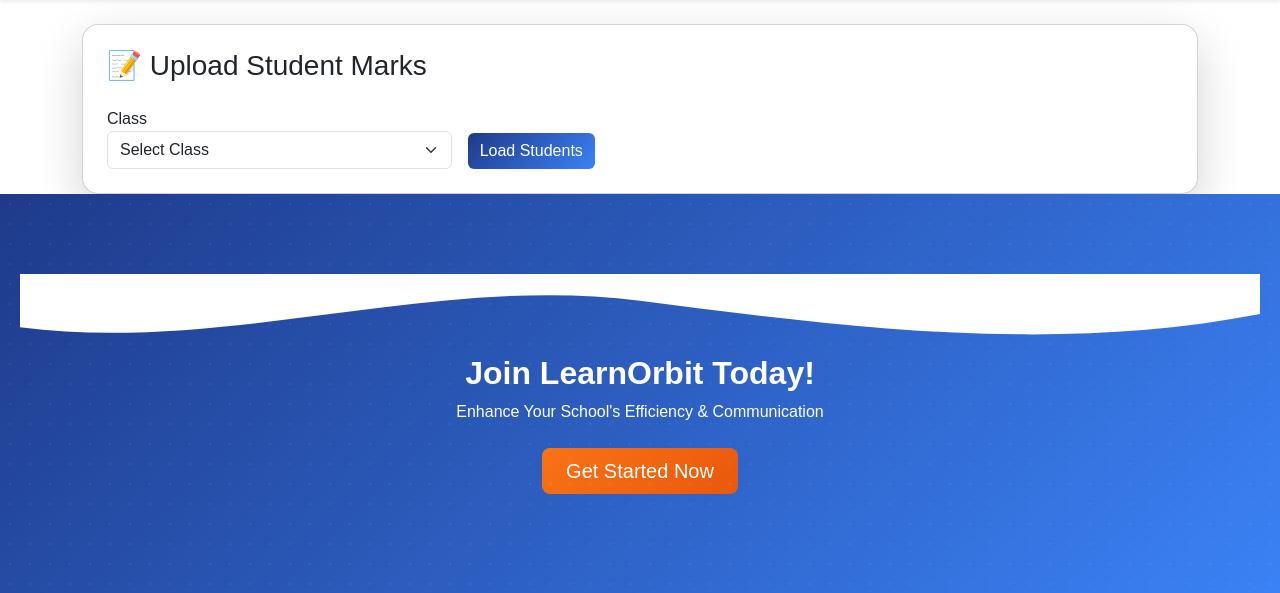
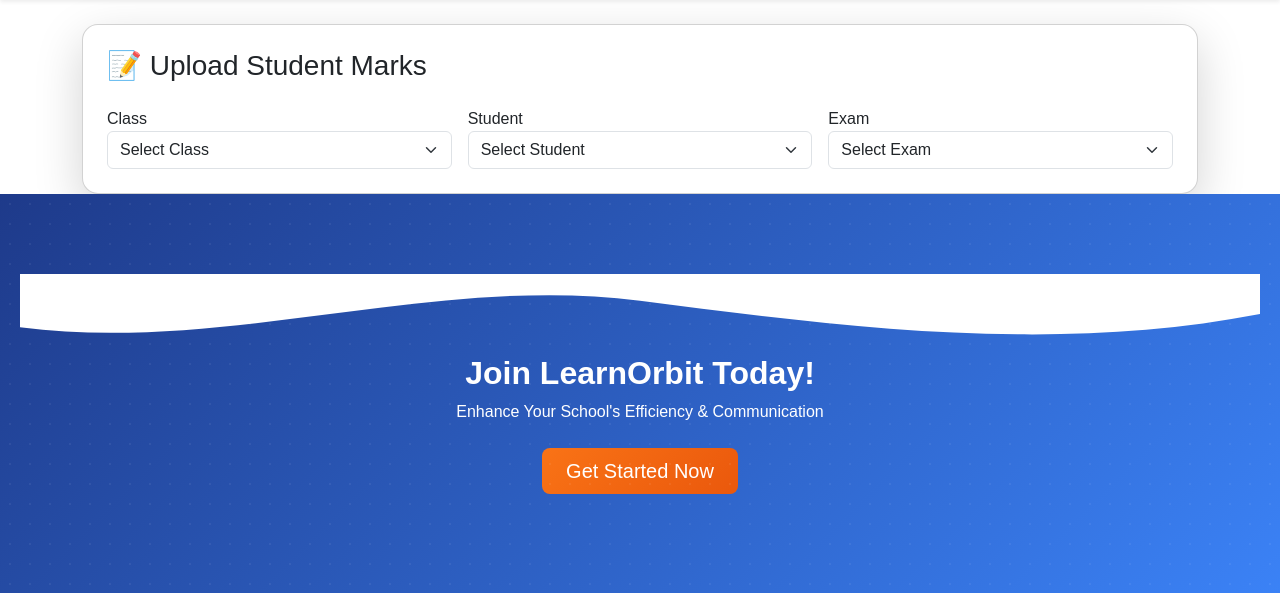
Before and after one commit to abhi1kr2/sms, a Flask app: page /teacher_add_marks in a window 1280 px wide. Shown: the part 91-684 px from the top of the page. Run offline with Flask 3, Linux system fonts and the light colour scheme; the visitor is signed in with stand-in values (Sample User, id 1); data that the repository does not hold is empty; some libraries are stand-ins or nearby versions.

Commit message:
updated auto load marks , so teacher will insert new marks only so code replaced with update

```diff
--- a/app.py
+++ b/app.py
@@ -549,7 +549,13 @@ def teacher_profile():
 
     return render_template("teacher_profile.html", teacher=teacher)
 
+
+
+
+
+
 #Start Insert new marks only for student by teachers
+
 
 @app.route("/teacher_add_marks", methods=["GET", "POST"])
 def teacher_add_marks():
@@ -563,7 +569,7 @@ def teacher_add_marks():
     message = None
     msg_type = None
 
-    # ---------------- FETCH DROPDOWNS ----------------
+    # ---------------- DROPDOWNS ----------------
 
     cursor.execute("SELECT * FROM classes")
     classes = cursor.fetchall()
@@ -573,8 +579,15 @@ def teacher_add_marks():
 
     students = []
     subjects = []
+    existing_marks = {}
+
+    # ---------------- GET VALUES ----------------
 
     selected_class = request.args.get("class_id")
+    selected_student = request.args.get("std_id")
+    selected_exam = request.args.get("exam_id")
+
+    # ---------------- LOAD STUDENTS & SUBJECTS ----------------
 
     if selected_class:
 
@@ -592,6 +605,26 @@ def teacher_add_marks():
 
         subjects = cursor.fetchall()
 
+    # ---------------- LOAD EXISTING MARKS ----------------
+
+    if selected_student and selected_exam:
+
+        cursor.execute("""
+            SELECT subject_id, marks_obtained
+            FROM marks
+            WHERE std_id=%s
+            AND exam_id=%s
+        """, (
+            selected_student,
+            selected_exam
+        ))
+
+        rows = cursor.fetchall()
+
+        # Convert to dictionary
+        for row in rows:
+            existing_marks[row["subject_id"]] = row["marks_obtained"]
+
     # ---------------- INSERT MARKS ----------------
 
     if request.method == "POST":
@@ -606,7 +639,7 @@ def teacher_add_marks():
 
         for subject_id, marks in zip(subject_ids, marks_list):
 
-            # CHECK EXISTING MARKS
+            # CHECK EXISTING
             cursor.execute("""
                 SELECT id FROM marks
                 WHERE std_id=%s
@@ -620,11 +653,12 @@ def teacher_add_marks():
 
             existing = cursor.fetchone()
 
+            # If exists → skip
             if existing:
                 already_exists = True
                 continue
 
-            # VALIDATION
+            # Validation
             if marks.strip() == "":
                 continue
 
@@ -633,7 +667,7 @@ def teacher_add_marks():
             if marks < 0 or marks > 100:
                 continue
 
-            # INSERT ONLY
+            # INSERT
             cursor.execute("""
                 INSERT INTO marks
                 (
@@ -653,7 +687,7 @@ def teacher_add_marks():
         conn.commit()
 
         if already_exists:
-            message = "Some marks already exist. Teacher cannot edit existing marks."
+            message = "Some marks already exist. Teacher cannot edit them."
             msg_type = "warning"
         else:
             message = "Marks uploaded successfully!"
@@ -667,11 +701,13 @@ def teacher_add_marks():
         exams=exams,
         students=students,
         subjects=subjects,
+        existing_marks=existing_marks,
         selected_class=selected_class,
+        selected_student=selected_student,
+        selected_exam=selected_exam,
         message=message,
         msg_type=msg_type
     )
-
 
 
 #End Insert new marks only for student by teachers
--- a/templates/teacher_add_marks.html
+++ b/templates/teacher_add_marks.html
@@ -14,17 +14,20 @@
         </div>
         {% endif %}
 
-        <!-- FILTER FORM -->
+        <!-- ================= GET FORM ================= -->
+
         <form method="GET">
 
             <div class="row g-3">
 
                 <!-- CLASS -->
                 <div class="col-md-4">
+
                     <label>Class</label>
 
                     <select name="class_id"
                             class="form-select"
+                            onchange="this.form.submit()"
                             required>
 
                         <option value="">Select Class</option>
@@ -40,66 +43,81 @@
                         {% endfor %}
 
                     </select>
+
                 </div>
 
-                <div class="col-md-2 d-flex align-items-end">
-                    <button class="btn btn-primary">
-                        Load Students
-                    </button>
+                <!-- STUDENT -->
+                <div class="col-md-4">
+
+                    <label>Student</label>
+
+                    <select name="std_id"
+                            class="form-select"
+                            onchange="this.form.submit()"
+                            required>
+
+                        <option value="">Select Student</option>
+
+                        {% for s in students %}
+                        <option value="{{ s.std_id }}"
+                            {% if selected_student == s.std_id|string %}
+                                selected
+                            {% endif %}
+                        >
+                            {{ s.first_name }} {{ s.last_name }}
+                        </option>
+                        {% endfor %}
+
+                    </select>
+
+                </div>
+
+                <!-- EXAM -->
+                <div class="col-md-4">
+
+                    <label>Exam</label>
+
+                    <select name="exam_id"
+                            class="form-select"
+                            onchange="this.form.submit()"
+                            required>
+
+                        <option value="">Select Exam</option>
+
+                        {% for e in exams %}
+                        <option value="{{ e.id }}"
+                            {% if selected_exam == e.id|string %}
+                                selected
+                            {% endif %}
+                        >
+                            {{ e.name }}
+                        </option>
+                        {% endfor %}
+
+                    </select>
+
                 </div>
 
             </div>
 
         </form>
 
-        {% if students %}
+        <!-- ================= MARKS FORM ================= -->
+
+        {% if subjects %}
 
         <hr>
 
-        <!-- MARKS FORM -->
         <form method="POST">
 
-            <div class="row g-3">
+            <input type="hidden"
+                name="std_id"
+                value="{{ selected_student }}">
 
-                <!-- STUDENT -->
-                <div class="col-md-6">
-                    <label>Student</label>
+            <input type="hidden"
+                name="exam_id"
+                value="{{ selected_exam }}">
 
-                    <select name="std_id"
-                            class="form-select"
-                            required>
-
-                        {% for s in students %}
-                        <option value="{{ s.std_id }}">
-                            {{ s.first_name }} {{ s.last_name }}
-                        </option>
-                        {% endfor %}
-
-                    </select>
-                </div>
-
-                <!-- EXAM -->
-                <div class="col-md-6">
-                    <label>Exam</label>
-
-                    <select name="exam_id"
-                            class="form-select"
-                            required>
-
-                        {% for e in exams %}
-                        <option value="{{ e.id }}">
-                            {{ e.name }}
-                        </option>
-                        {% endfor %}
-
-                    </select>
-                </div>
-
-            </div>
-
-            <hr>
-
-            <!-- SUBJECT MARKS -->
             <table class="table table-bordered">
 
                 <thead class="table-dark">
@@ -112,6 +130,7 @@
                 <tbody>
 
                     {% for sub in subjects %}
+
                     <tr>
 
                         <td>
@@ -123,15 +142,26 @@
                         </td>
 
                         <td>
+
                             <input type="number"
                                 name="marks"
                                 class="form-control"
+
                                 min="0"
                                 max="100"
+
+                                value="{{ existing_marks.get(sub.id, '') }}"
+
+                                {% if sub.id in existing_marks %}
+                                    readonly
+                                {% endif %}
+
                                 required>
+
                         </td>
 
                     </tr>
+
                     {% endfor %}
 
                 </tbody>
```
